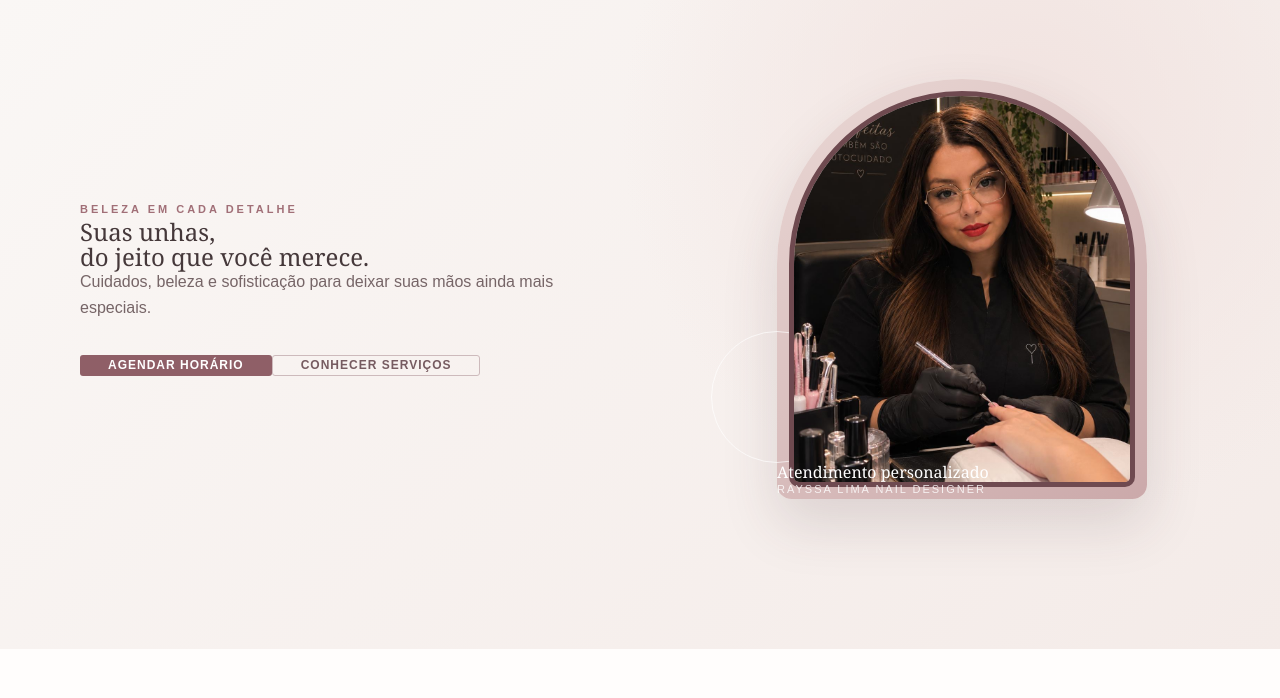
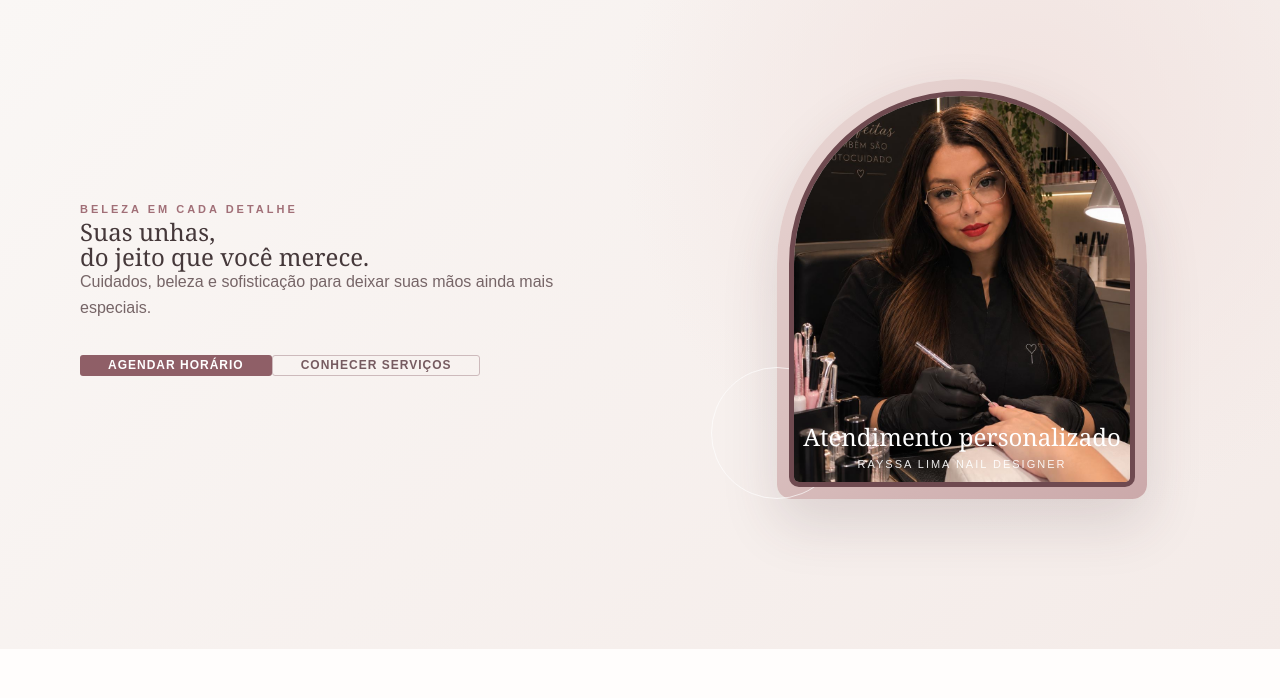
Before and after one commit to viniciusmacciel18-rgb/site_rayssa, a Flask app: page / in a window 1280 px wide. Shown: the part 173-871 px from the top of the page. Run offline with Flask 3, Linux system fonts and the light colour scheme.

Commit message:
Update style.css

```diff
--- a/static/style.css
+++ b/static/style.css
@@ -1772,3 +1772,32 @@ CELULAR
     border: 5px solid #6f4a50;
     box-sizing: border-box;
 }
+.cartao-destaque > p {
+    position: absolute;
+    bottom: 48px;
+    left: 0;
+    width: 100%;
+    margin: 0;
+    padding: 0 10px;
+    box-sizing: border-box;
+    text-align: center;
+    font-size: 24px;
+    line-height: 1.15;
+    color: white;
+    z-index: 5;
+}
+.cartao-destaque > span:last-child {
+    position: absolute;
+    bottom: 25px;
+    left: 0;
+    width: 100%;
+    margin: 0;
+    padding: 0;
+    text-align: center;
+    font-family: Arial, sans-serif;
+    font-size: 11px;
+    letter-spacing: 2px;
+    text-transform: uppercase;
+    color: rgba(255, 255, 255, 0.9);
+    z-index: 5;
+}
```
